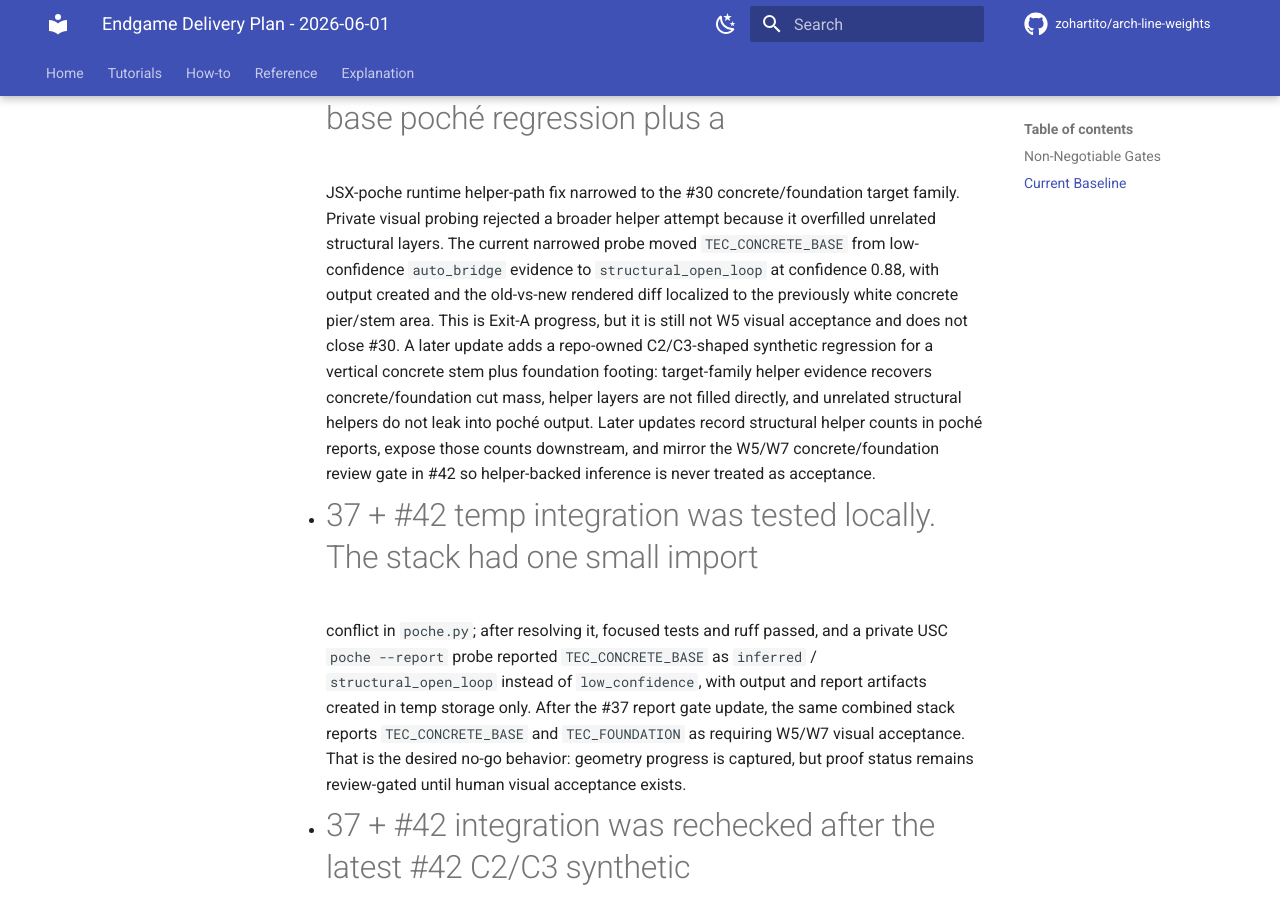
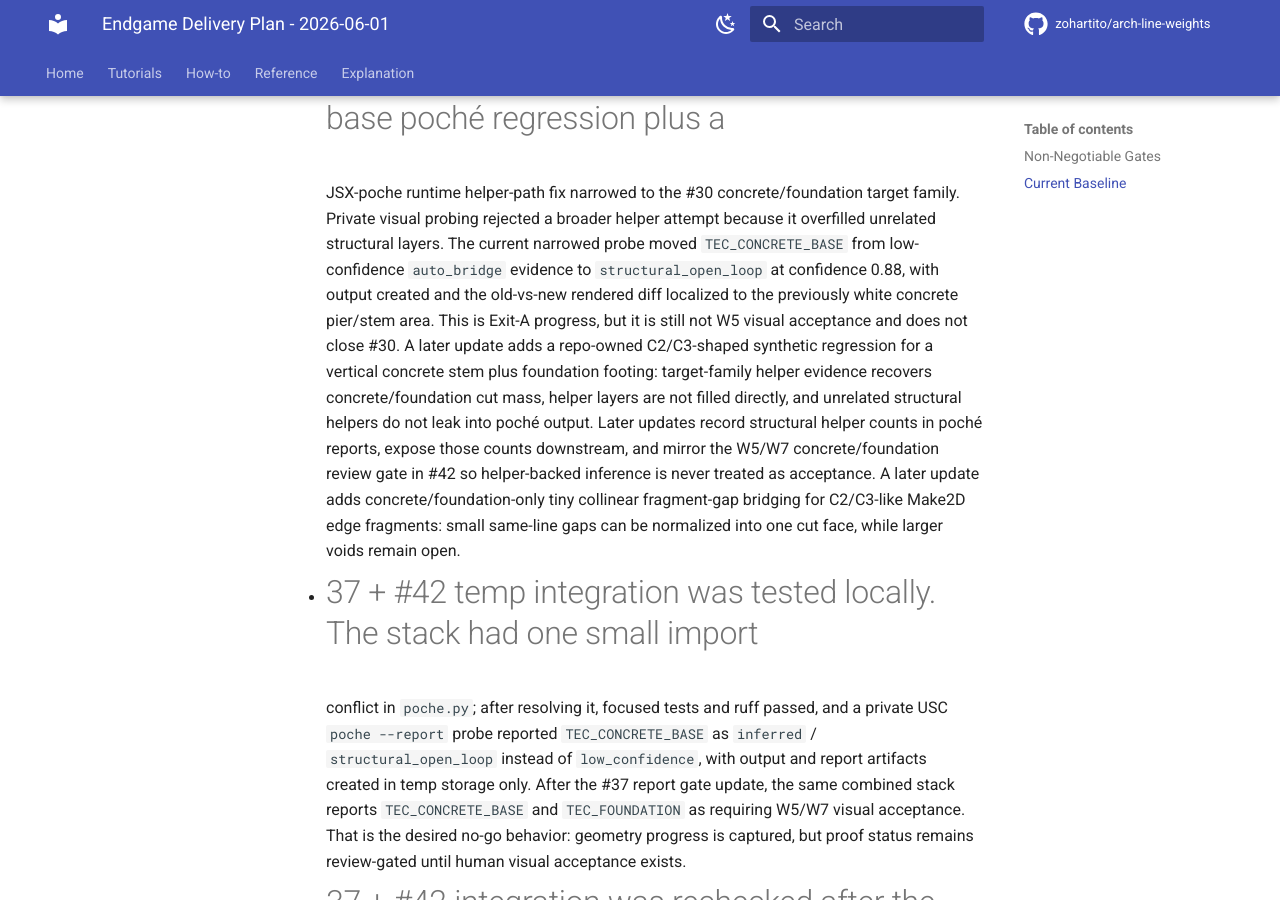
Before and after one commit to zohartito/arch-line-weights, an MkDocs documentation site: the page built from docs/research/endgame-delivery-plan-2026-06-01.md, in a window 1280 px wide and 900 px high, scrolled down 2031 px. Built offline with MkDocs 1.6.1 and Material for MkDocs 9.7.7, drawn with Linux system fonts in a browser that asks for light colours; comment, search, counter and statistics services are not loaded; some of the changed text lies outside the part shown.

Commit message:
Record fragmented concrete edge rehearsal

```diff
--- a/docs/research/endgame-delivery-plan-2026-06-01.md
+++ b/docs/research/endgame-delivery-plan-2026-06-01.md
@@ -63,7 +63,10 @@
   filled directly, and unrelated structural helpers do not leak into poché
   output. Later updates record structural helper counts in poché reports, expose
   those counts downstream, and mirror the W5/W7 concrete/foundation review gate
-  in #42 so helper-backed inference is never treated as acceptance.
+  in #42 so helper-backed inference is never treated as acceptance. A later
+  update adds concrete/foundation-only tiny collinear fragment-gap bridging for
+  C2/C3-like Make2D edge fragments: small same-line gaps can be normalized into
+  one cut face, while larger voids remain open.
 - #37 + #42 temp integration was tested locally. The stack had one small import
   conflict in `poche.py`; after resolving it, focused tests and ruff passed,
   and a private USC `poche --report` probe reported `TEC_CONCRETE_BASE` as
@@ -105,6 +108,13 @@
   `git diff --check` was clean, the changed-diff private-path/name scan had no
   hits, and the feasible full suite passed with 559 passing tests and 1 skipped
   test.
+- #37 + #42 integration was rechecked again after #42 added fragmented
+  concrete/foundation edge recovery. The refreshed temp merge was conflict-free.
+  Combined focused proof/report/geometry tests passed with 122 passing tests,
+  ruff passed, `git diff --check` was clean, and the feasible full suite passed
+  with 562 passing tests and 1 skipped test. The changed-diff scan had one
+  intentional proof-validator regex hit for detecting local paths; it was not a
+  leaked path.
 - #43 is draft and stacked on #36: the local designer-console prototype. It has
   local full-test verification, but no GitHub checks are reported on the
   stacked branch yet.
```
